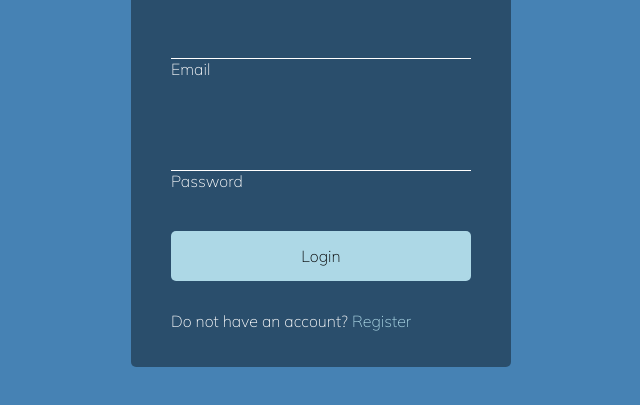
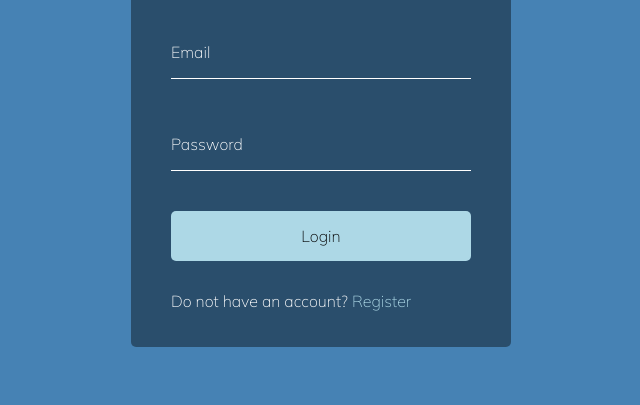
Before and after one commit to mariavmedeiros/form-wave-animation, a plain HTML site: page index.html in a window 1280 px wide. Shown: the part 269-674 px from the top of the page, without its empty margins (319-959 px from the left). Drawn offline with Linux system fonts and the light colour scheme.

Commit message:
added js

```diff
--- a/script.js
+++ b/script.js
@@ -0,0 +1,11 @@
+const labels = document.querySelectorAll(".form-control label");
+
+labels.forEach((label) => {
+  label.innerHTML = label.innerText
+    .split("")
+    .map(
+      (letter, idx) => `<span>${letter}</span
+    >`
+    )
+    .join("");
+});
--- a/style.css
+++ b/style.css
@@ -74,3 +74,9 @@ body {
 .form-control input:valid {
   outline: 0;
 }
+
+.form-control label {
+  position: absolute;
+  top: 15px;
+  left: 0;
+}
```
